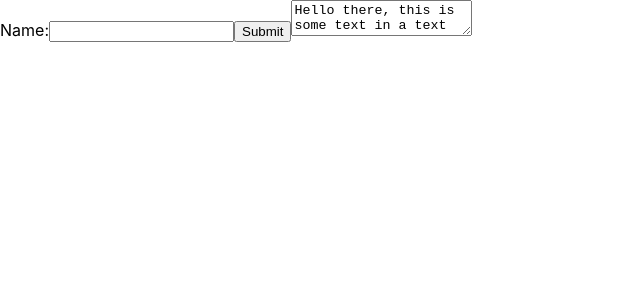
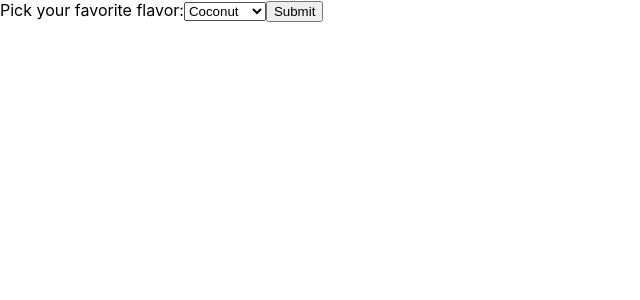
Before and after one commit to shraddhavk/reactpractice, a React (Create React App) app: page / in a window 1280 px wide. Shown: the top 300 px of the page, without its empty margins (0-640 px from the left). Built offline with nearby package versions, Linux system fonts and the light colour scheme.

Commit message:
Select form

```diff
--- /dev/null
+++ b/src/EssayForm.js
@@ -0,0 +1,34 @@
+import React from 'react';
+class EssayForm extends React.Component {
+    constructor(props) {
+      super(props);
+      this.state = {
+        value: 'Please write an essay about your favorite DOM element.'
+      };
+
+      this.handleChange = this.handleChange.bind(this);
+      this.handleSubmit = this.handleSubmit.bind(this);
+    }
+
+    handleChange(event) {
+      this.setState({value: event.target.value});
+    }
+
+    handleSubmit(event) {
+      alert('An essay was submitted: ' + this.state.value);
+      event.preventDefault();
+    }
+
+    render() {
+      return (
+        <form onSubmit={this.handleSubmit}>
+          <label>
+            Essay:
+            <textarea value={this.state.value} onChange={this.handleChange} />
+          </label>
+          <input type="submit" value="Submit" />
+        </form>
+      );
+    }
+  }
+  export default EssayForm;
--- /dev/null
+++ b/src/FlavorForm.js
@@ -0,0 +1,38 @@
+import React from 'react';
+class FlavorForm extends React.Component {
+    constructor(props) {
+      super(props);
+      this.state = {value: 'coconut'};
+
+      this.handleChange = this.handleChange.bind(this);
+      this.handleSubmit = this.handleSubmit.bind(this);
+    }
+
+    handleChange(event) {
+      this.setState({value: event.target.value});
+    }
+
+    handleSubmit(event) {
+      alert('Your favorite flavor is: ' + this.state.value);
+      event.preventDefault();
+    }
+
+    render() {
+      return (
+        <form onSubmit={this.handleSubmit}>
+          <label>
+            Pick your favorite flavor:
+            <select value={this.state.value} onChange={this.handleChange}>
+              <option value="grapefruit">Grapefruit</option>
+              <option value="lime">Lime</option>
+              <option value="coconut">Coconut</option>
+              <option value="mango">Mango</option>
+            </select>
+          </label>
+          <input type="submit" value="Submit" />
+        </form>
+      );
+    }
+  }
+
+  export default FlavorForm;
--- a/src/index.js
+++ b/src/index.js
@@ -5,9 +5,11 @@ import App from './App';
 import * as serviceWorker from './serviceWorker';
 import LoginControl from './LoginControl';
 import NameForm from './nameform';
+import EssayForm from './EssayForm';
+import FlavorForm from './FlavorForm';
 
   ReactDOM.render(
-    <NameForm />,
+    <FlavorForm />,
     document.getElementById('root')
   );
 serviceWorker.unregister();
```
